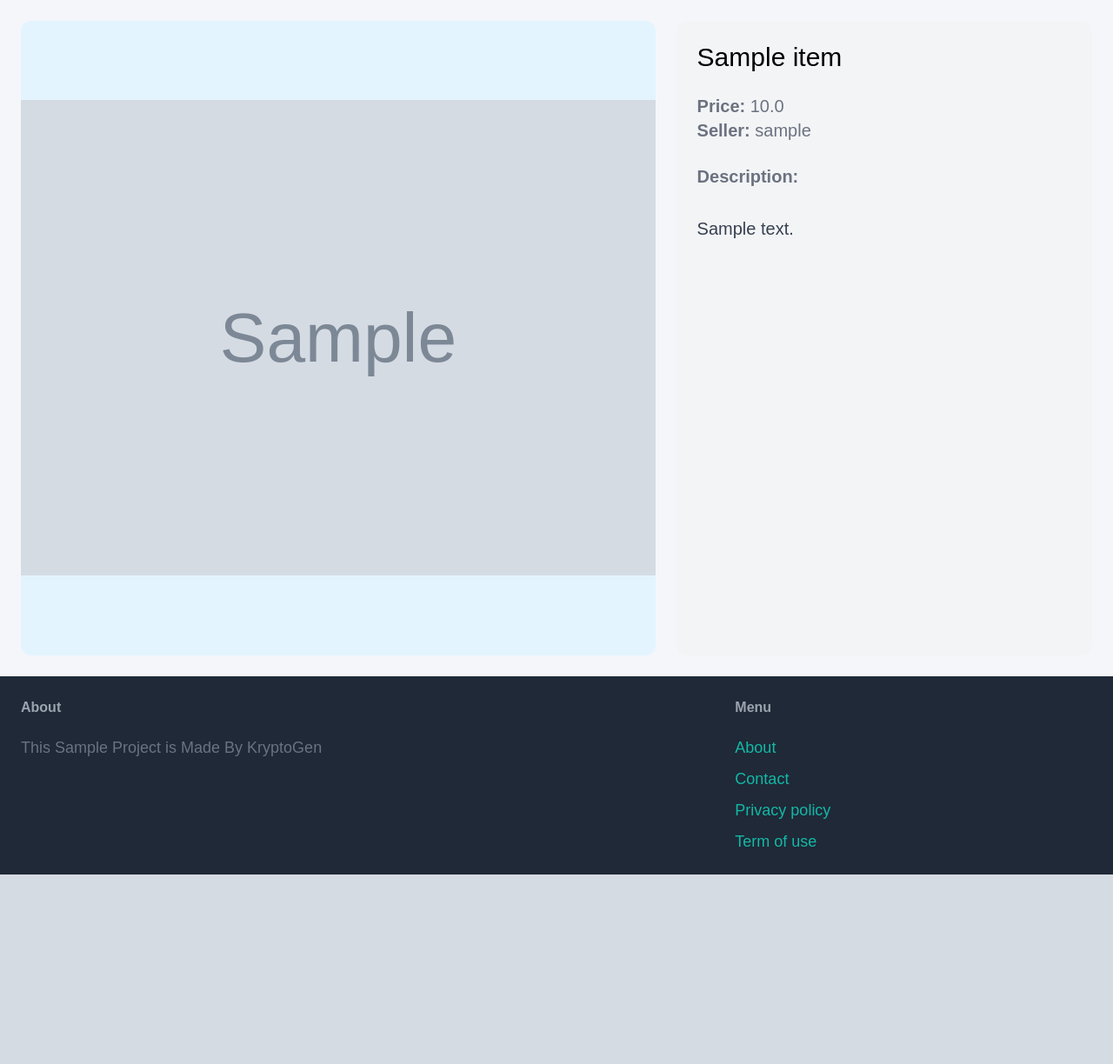
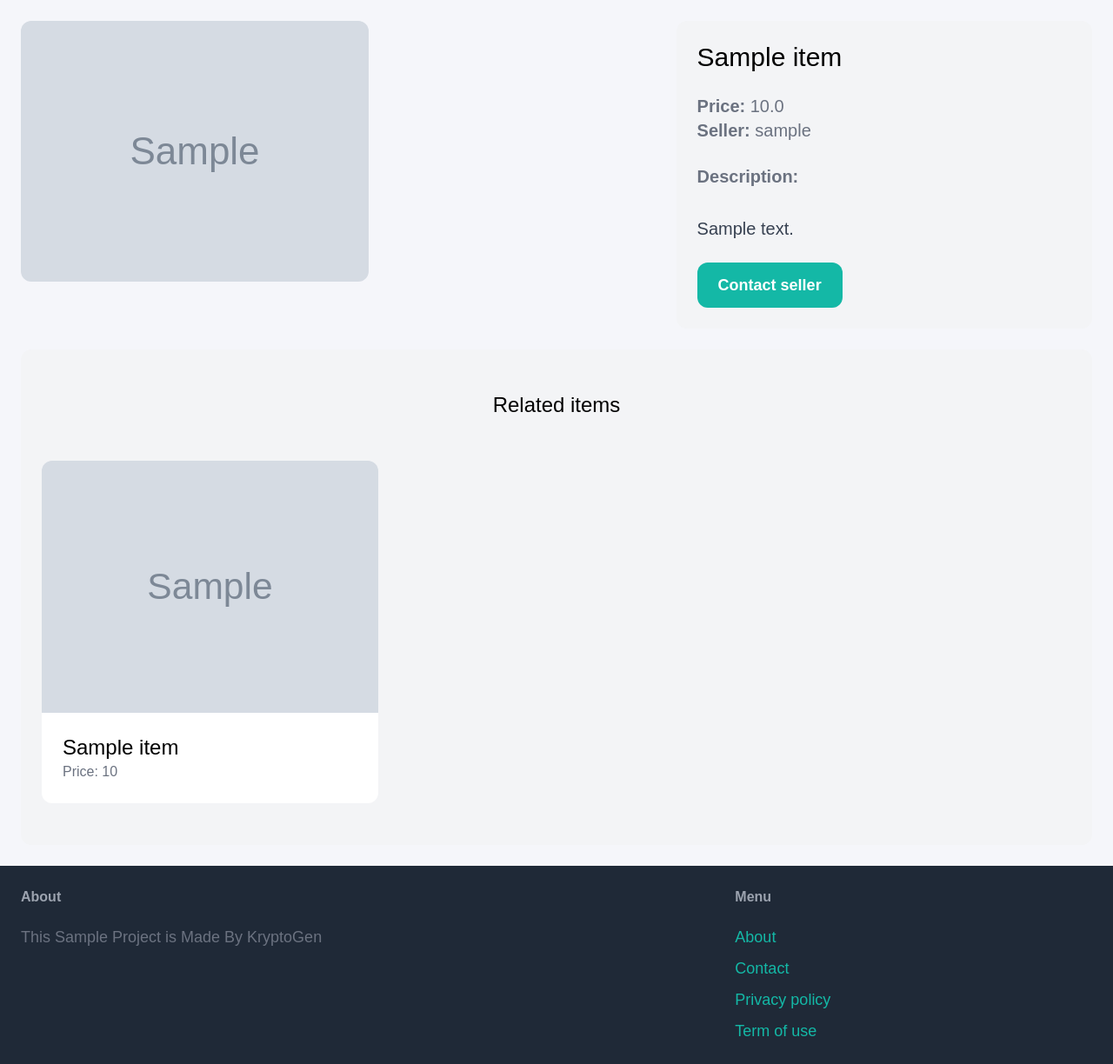
Before and after one commit to tshihab07/Online-Shopping, a Django app: template templates/details.html in a window 1280 px wide. Shown: the part 77-1301 px from the top of the page at 87% size. Before the commit the page ends 1083 px from the top, so only its background shows below. Run offline with Django 5.2, Linux system fonts and the light colour scheme; tables that the repository leaves empty hold one stand-in row (values such as "Sample post"); the template is opened without the code that fills it: values that come from a table or form of the project are taken from there, most other values are stand-ins (such as "Sample title", 1, 10 or a date in 2020); grey boxes marked "Sample" are stand-in pictures; some libraries are stand-ins or nearby versions.

Commit message:
feat: add related items section to item details page

```diff
--- a/templates/details.html
+++ b/templates/details.html
@@ -5,7 +5,7 @@
 {% block content %}
 <div class="grid grid-cols-5 gap-6">
     <div class="col-span-3">
-        <img src="{{ item.image.url }}" class="card-image rounded-xl">
+        <img src="{{ item.image.url }}" class="detail-image rounded-xl">
     </div>
 
     <div class="col-span-2 p-6 bg-gray-100 rounded-xl">
@@ -19,6 +19,29 @@
                 {{ item.description }}
             </p>
         {% endif %}
+
+        <a href="#" class="inline-block mt-6 px-6 py-3 text-lg font-semibold bg-teal-500 text-white rounded-xl hover:bg-teal-700">Contact seller</a>
+    </div>
+</div>
+
+<div class="mt-6 px-6 py-12 bg-gray-100 rounded-xl">
+    <h2 class="mb-12 text-2xl text-center">Related items</h2>
+
+    <div class="grid grid-cols-3 gap-3">
+        {% for item in related_items %}
+            <div>
+                <a href="{% url 'item:item_detail' item.id %}">
+                    <div>
+                        <img src="{{ item.image.url }}" class="rounded-t-xl">
+                    </div>
+
+                    <div class="p-6 bg-white rounded-b-xl">
+                        <h2 class="text-2xl">{{ item.name }}</h2>
+                        <p class="text-gray-500">Price: {{ item.price }}</p>
+                    </div>
+                </a>
+            </div>
+        {% endfor %}
     </div>
 </div>
 {% endblock %}
```
